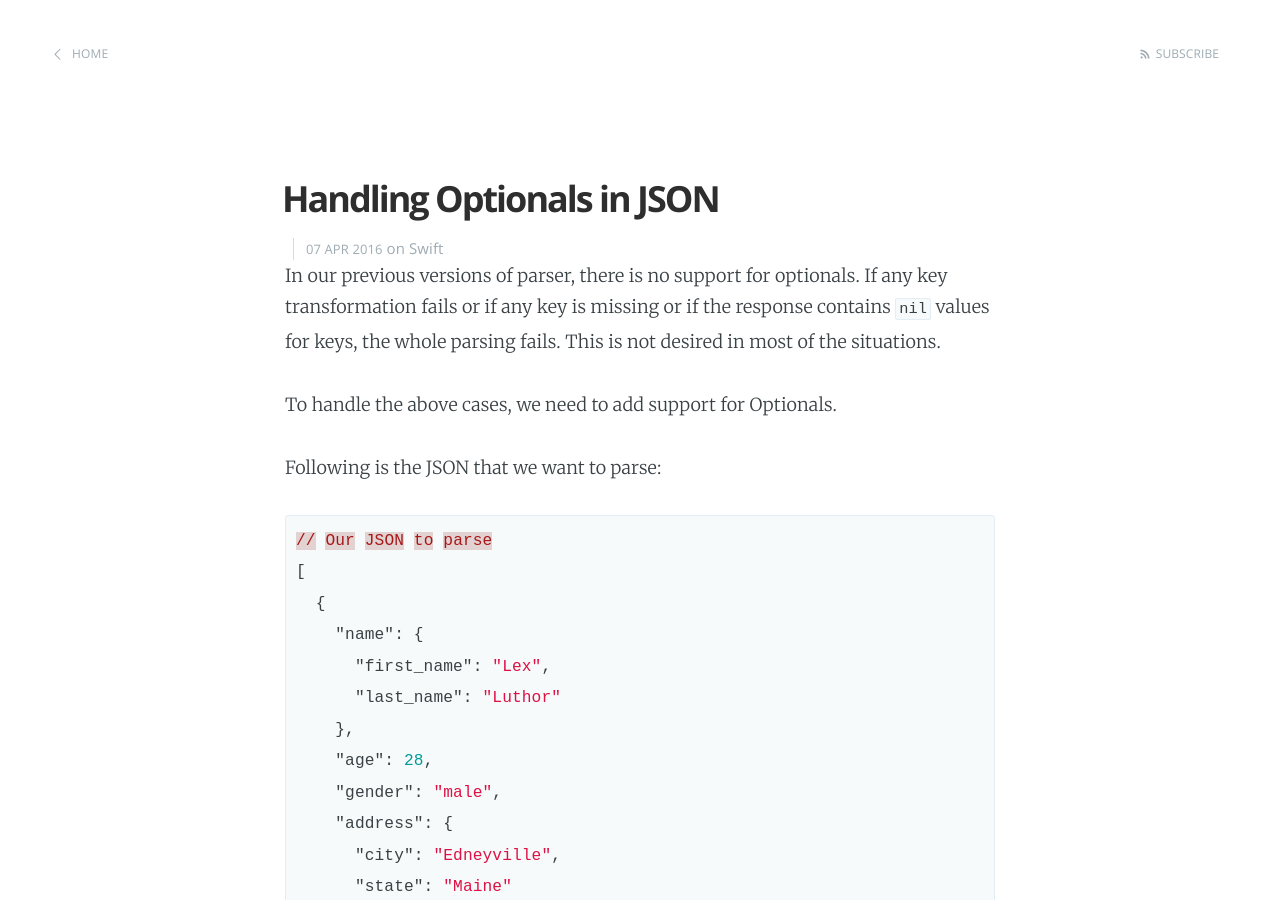
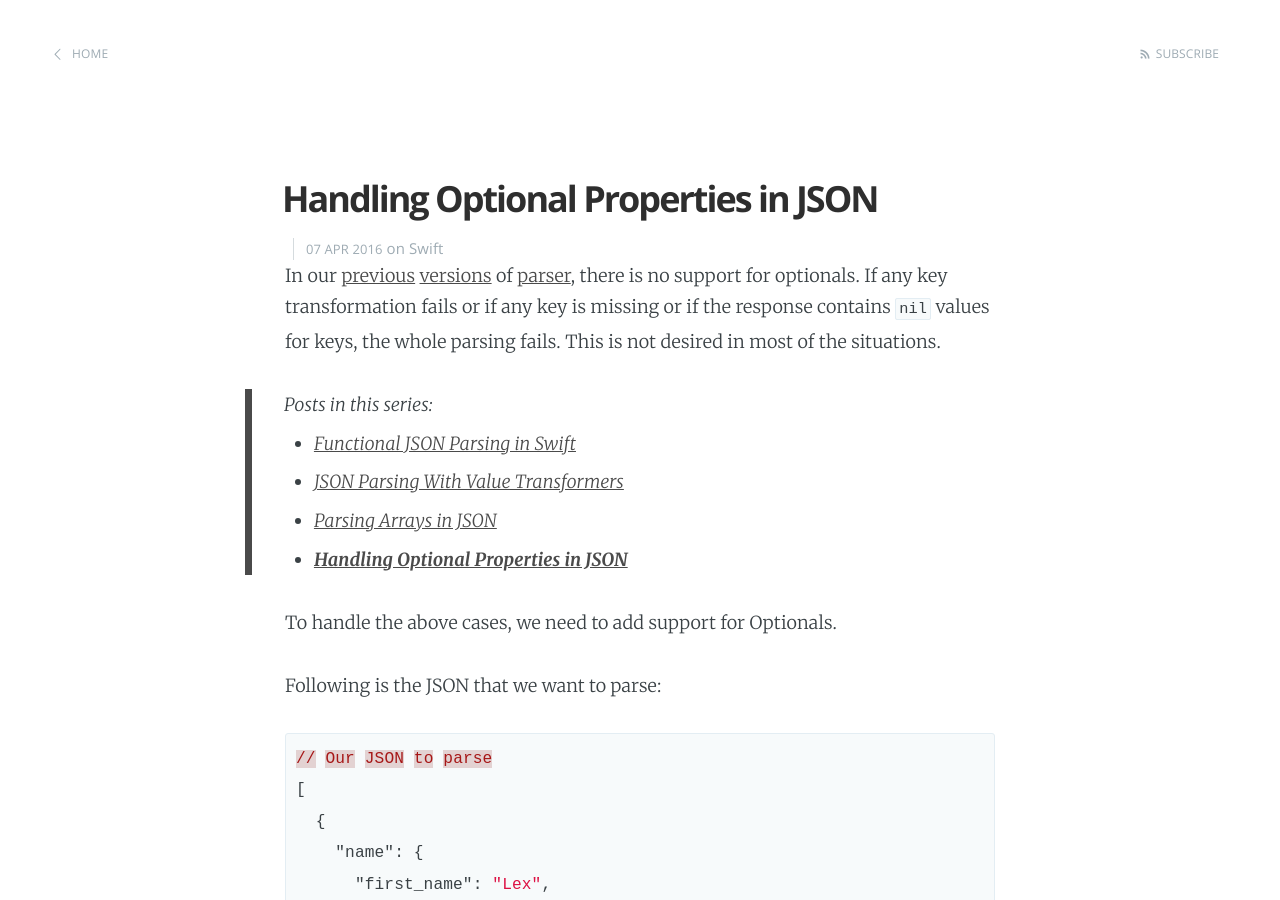
Before and after one commit to bhargavg/bhargavg.com, a Jekyll site: the page built from _posts/2016-04-07-handling-optional-properties-in-json.md, in a window 1280 px wide and 900 px high. Built offline with Jekyll 4.4.1, drawn with Linux system fonts in a browser that asks for light colours.

Commit message:
Add Posts in Series block

```diff
--- a/_posts/2016-04-07-handling-optionals-in-json.md
+++ b/_posts/2016-04-07-handling-optional-properties-in-json.md
@@ -1,12 +1,21 @@
 ---
 layout: post
-title: Handling Optionals in JSON
+title: Handling Optional Properties in JSON
 date: 2016-04-07 14:57
 categories: Swift
 ---
 
+In our [previous](http://bhargavg.com/swift/2016/04/05/parsing-arrays-in-json.html) [versions](http://bhargavg.com/swift/2016/03/30/json-parsing-with-value-transformers.html) of [parser](http://bhargavg.com/swift/2016/03/29/functional-json-parsing-in-swift.html), there is no support for optionals. If any key transformation fails or if any key is missing or if the response contains `nil` values for keys, the whole parsing fails. This is not desired in most of the situations.
 
-In our previous versions of parser, there is no support for optionals. If any key transformation fails or if any key is missing or if the response contains `nil` values for keys, the whole parsing fails. This is not desired in most of the situations.
+<blockquote>
+  <em>Posts in this series:</em>
+  <ul>
+    <li><em><a href="http://bhargavg.com/swift/2016/03/29/functional-json-parsing-in-swift.html">Functional JSON Parsing in Swift</a></em></li>
+    <li><em><a href="http://bhargavg.com/swift/2016/03/30/json-parsing-with-value-transformers.html">JSON Parsing With Value Transformers</a></em></li>
+    <li><em><a href="http://bhargavg.com/swift/2016/04/05/parsing-arrays-in-json.html">Parsing Arrays in JSON</a></em></li>
+    <li><em><strong><a href="http://bhargavg.com/swift/2016/04/07/handling-optional-properties-in-json.html">Handling Optional Properties in JSON</a></strong></em></li>
+  </ul>
+</blockquote>
 
 To handle the above cases, we need to add support for Optionals.
 
```
Also changed, not shown: _posts/2016-03-29-functional-json-parsing-in-swift.md (+10 -4 lines), _posts/2016-03-30-json-parsing-with-value-transformers.md (+10 -0 lines), _posts/2016-04-05-parsing-arrays-in-json.md (+10 -0 lines).
